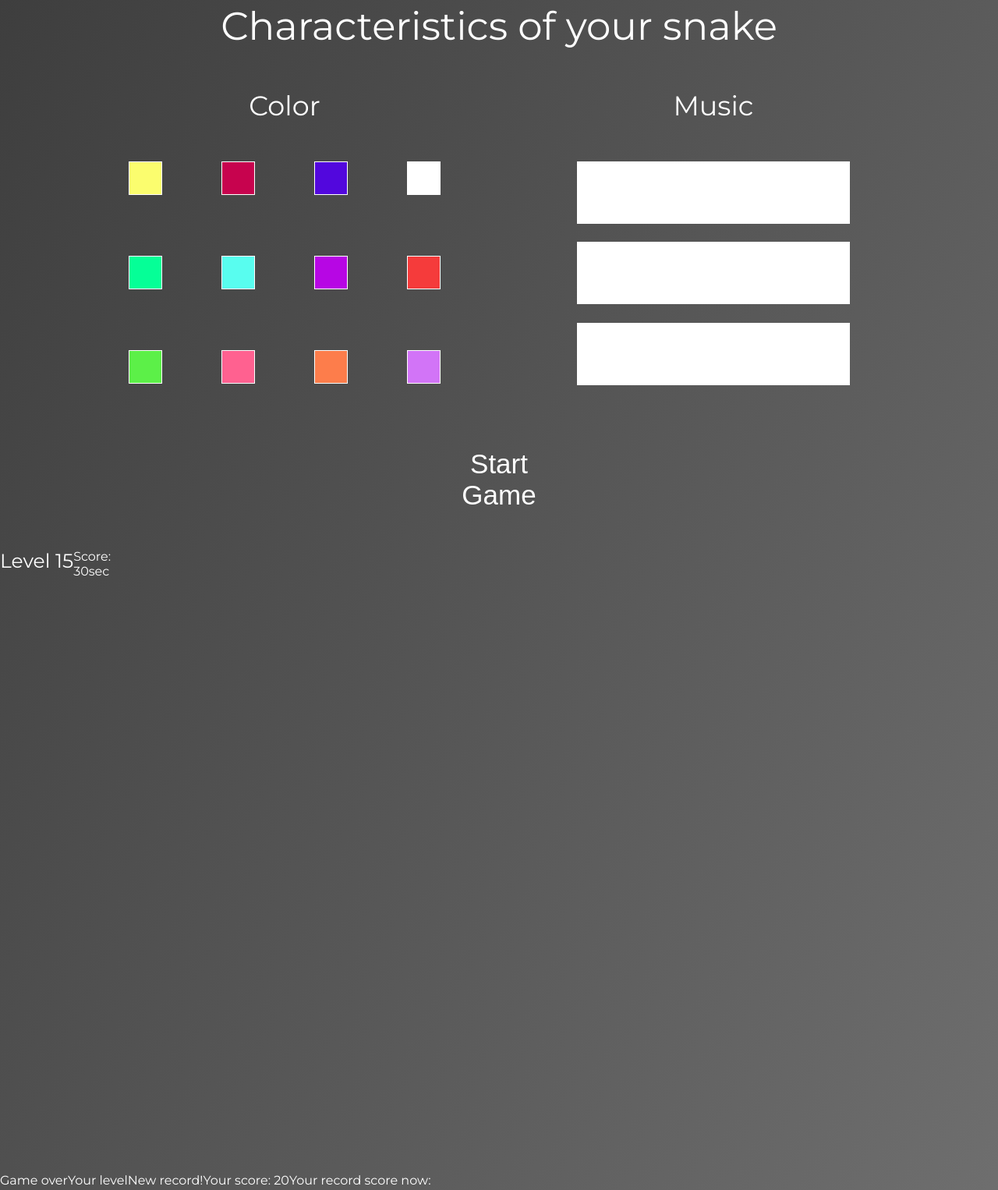
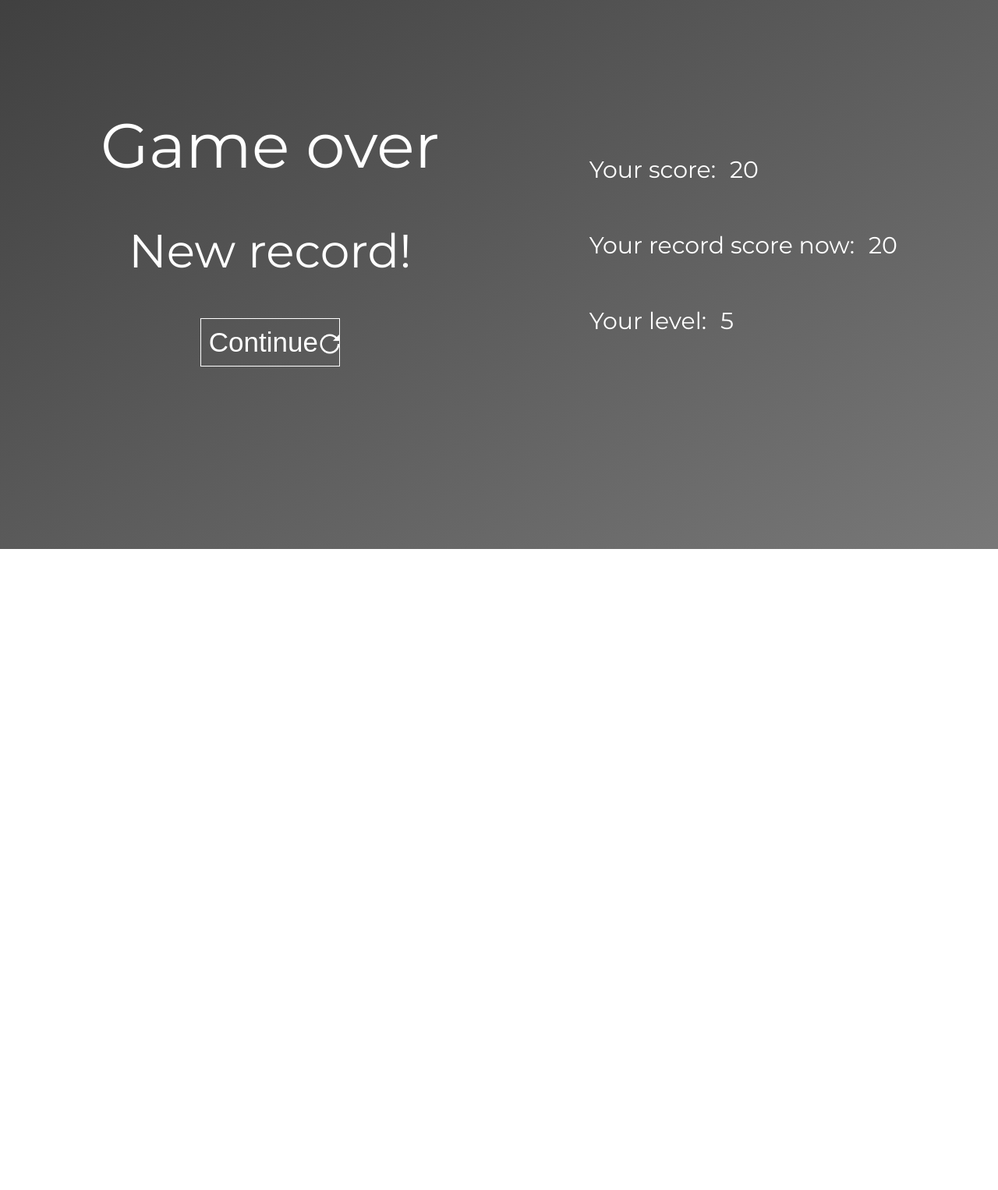
Before and after one commit to KatiaWeb12/snake, a plain HTML site: page index.html in a window 1280 px wide. Shown: the part 96-1622 px from the top of the page at 78% size. After the commit the page ends 800 px from the top, so only its background shows below. Drawn offline with Linux system fonts and the light colour scheme.

Commit message:
creating design

```diff
--- a/app.js
+++ b/app.js
@@ -1,4 +1,6 @@
 let color = document.querySelectorAll(".color");
+let buttonContinue = document.querySelector(".end button");
+let imgContinue = document.querySelector(".end img");
 let colorList = [
   "rgb(251, 253, 110)",
   "rgb(199, 3, 78)",
@@ -22,3 +24,9 @@ color.forEach((el, index) => {
     el.style.border = "3px solid white";
   });
 });
+buttonContinue.addEventListener("mouseover", () => {
+  imgContinue.src = "image/againHover.png";
+});
+buttonContinue.addEventListener("mouseout", () => {
+  imgContinue.src = "image/again.png";
+});
--- a/index.html
+++ b/index.html
@@ -55,19 +55,25 @@
       <button>Start Game</button>
     </section>
     <section class="game">
-      <p class="level">Level <span>15</span></p>
+      <p class="level gameL">Level <span>15</span></p>
       <div class="params">
-        <p class="score">Score: <span></span></p>
-        <p class="timeLimit"><span>30</span>sec</p>
+        <p class="score">Score: <span>9</span></p>
       </div>
+      <canvas></canvas>
     </section>
     <section class="end">
-      <p>Game over</p>
-      <p class="levelEnd">Your level</p>
-      <p class="newRecord">New record!</p>
-      <p class="scoreOver">Your score: <span>20</span></p>
-      <p class="record">Your record score now: <span></span></p>
-      <button>Continue <img src="" alt="" /></button>
+      <div class="info">
+        <div class="endNews">
+          <p class="over">Game over</p>
+          <p class="newRecord">New record!</p>
+          <button>Continue <img src="image/again.png" alt="" /></button>
+        </div>
+        <div class="infoEnd">
+          <p class="scoreOver">Your score: <span>20</span></p>
+          <p class="record">Your record score now: <span>20</span></p>
+          <p class="levelEnd">Your level: <span>5</span></p>
+        </div>
+      </div>
     </section>
     <script src="app.js"></script>
   </body>
--- a/style.css
+++ b/style.css
@@ -61,6 +61,7 @@ button:hover{
     border: 1px solid rgb(166, 230, 255);
 }
 .optionContMain{
+    margin-top: -100vh;
     flex-direction: column;
     justify-content: center;
     align-items: center;
@@ -122,3 +123,100 @@ button:hover{
     font-size: 25px;
     margin-bottom: 40px;
 }
+.game{
+    display: flex;
+    flex-direction: column;
+    justify-content: center;
+    align-items: center;
+    position: relative;
+    margin-top: -100vh;
+}
+.params{
+    width: 15vw;
+    height: 12vh;
+    display: flex;
+    justify-content: center;
+    align-items: center;
+    background: #2e2a2a;
+    margin-bottom: 8px;
+    box-shadow: 0px 0px 50px 8px rgb(41, 40, 41);
+    z-index: 5;
+}
+.params p{
+    font-size: 25px;
+}
+.params span{
+    font-size: 45px;
+    margin-left: 10px;
+}
+canvas{
+    width: 50vw;
+    height: 75vh;
+    background: rgb(36, 32, 32);
+    box-shadow: 0px 0px 28px 5px #727070;
+}
+.gameL{
+    font-size: 30px;
+    position: absolute;
+    right: 10vw;
+    top: 10vh;
+}
+.end{
+    display: flex;
+    justify-content: center;
+    align-items: center;
+}
+.end span{
+    margin-left: 10px;
+}
+.endNews p{
+    margin-bottom: 50px;
+}
+.over{
+    font-size: 80px;
+}
+.newRecord{
+    font-size: 60px;
+}
+.infoEnd p{
+    font-size: 30px;
+    margin-bottom: 60px;
+}
+.end button{
+    width: 14vw;
+    padding: 10px;
+    display: flex;
+    align-items: center;
+    justify-content: space-around;
+    align-items: center;
+    margin-top: 0;
+    border: 1px solid white;
+}
+.end button:hover{
+    color: rgb(166, 230, 255);
+    border: 1px solid rgb(166, 230, 255);
+}
+.info{
+    width: 100vw;
+    height: 50vh;
+    display: flex;
+    gap: 15vw;
+    justify-content: center;
+    align-items: center;
+}
+.endNews, .infoEnd{
+    display: flex;
+    justify-content: center;
+    align-items: center;
+    flex-direction: column;
+}
+.infoEnd{
+    padding-top: 80px;
+    height: 50vh;
+    align-items: flex-start;
+}
+.end img{
+    width: 30px;
+    height: 30px;
+    margin-top: 3px;
+}
```
Also changed, not shown: image/again.png (added), image/againHover.png (added).
